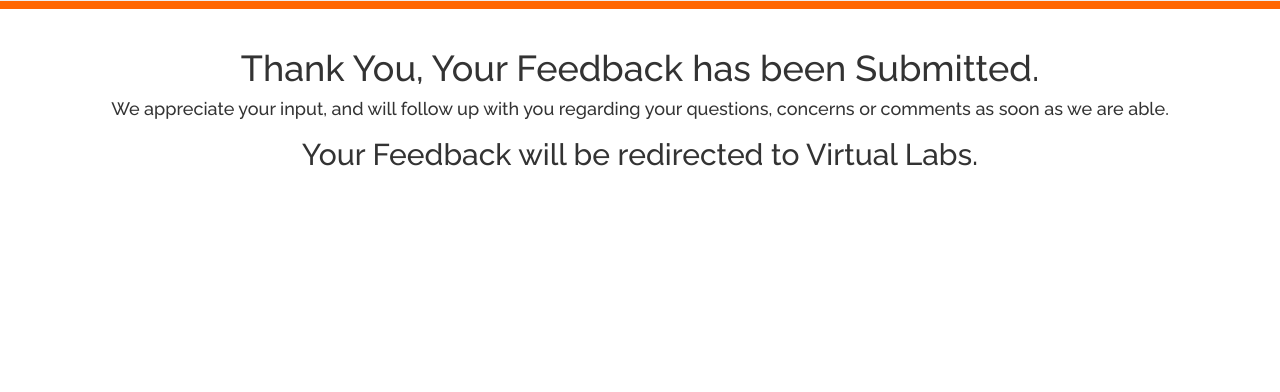
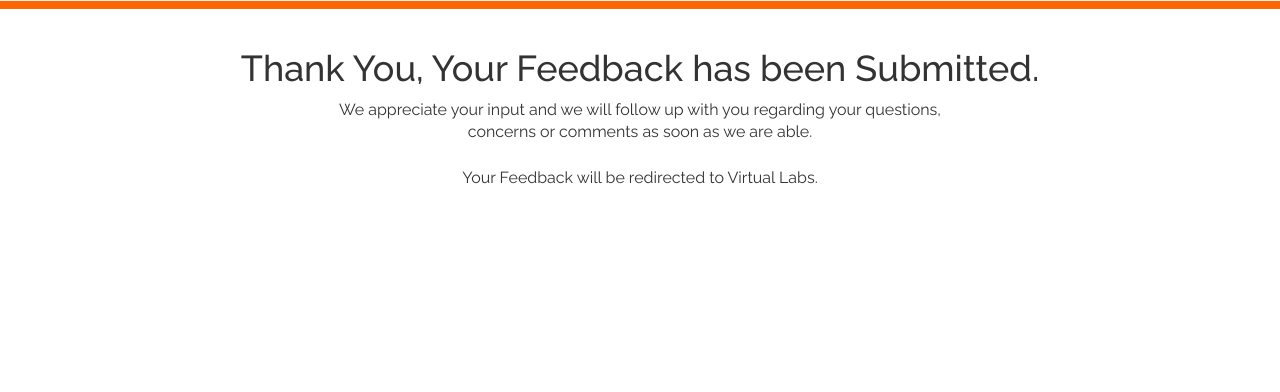
Before and after one commit to vlead/feedback-portal, a Flask app: page /thanks in a window 1280 px wide. Shown: the part 92-484 px from the top of the page. Run offline with Flask 2, Linux system fonts and the light colour scheme; some libraries are stand-ins or nearby versions.

Commit message:
Changed the font-size in thanks.html

```diff
--- a/templates/thanks.html
+++ b/templates/thanks.html
@@ -91,16 +91,13 @@
 
 			<!-- =================================================================================================================================== -->
 			<div class="container-fluid"  style="margin-left: 35px; margin-right: 35px;">
-
-						<div style="text-align:center;">
-						<h1>Thank You, Your Feedback has been Submitted.</h1>
-<h4>We appreciate your input, and will follow up with you regarding your questions, concerns or comments as soon as we are able.</h4>
-
-
-
-	<h2 style="text-align:center;">	Your Feedback will be redirected to Virtual Labs.</h2>
-						</div>
-					</div>
+			  <h1 style="text-align:center;">
+				Thank You, Your Feedback has been Submitted.
+			  </h1>
+			  <p style="text-align:center;">
+			    We appreciate your input and we will follow up with you regarding your questions,<br>concerns or comments as soon as we are able.<br><br>
+			    Your Feedback will be redirected to Virtual Labs.
+			  </p>
 			</div>
 			<!-- =================================================================================================================================== -->
 
```
